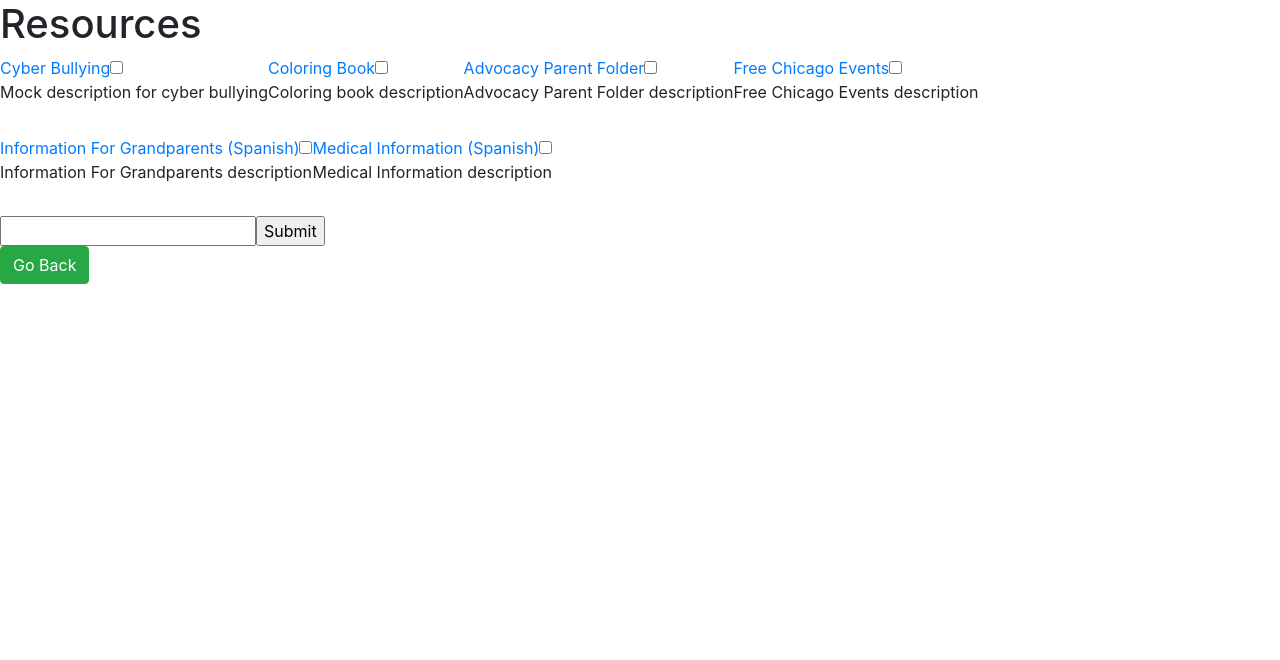
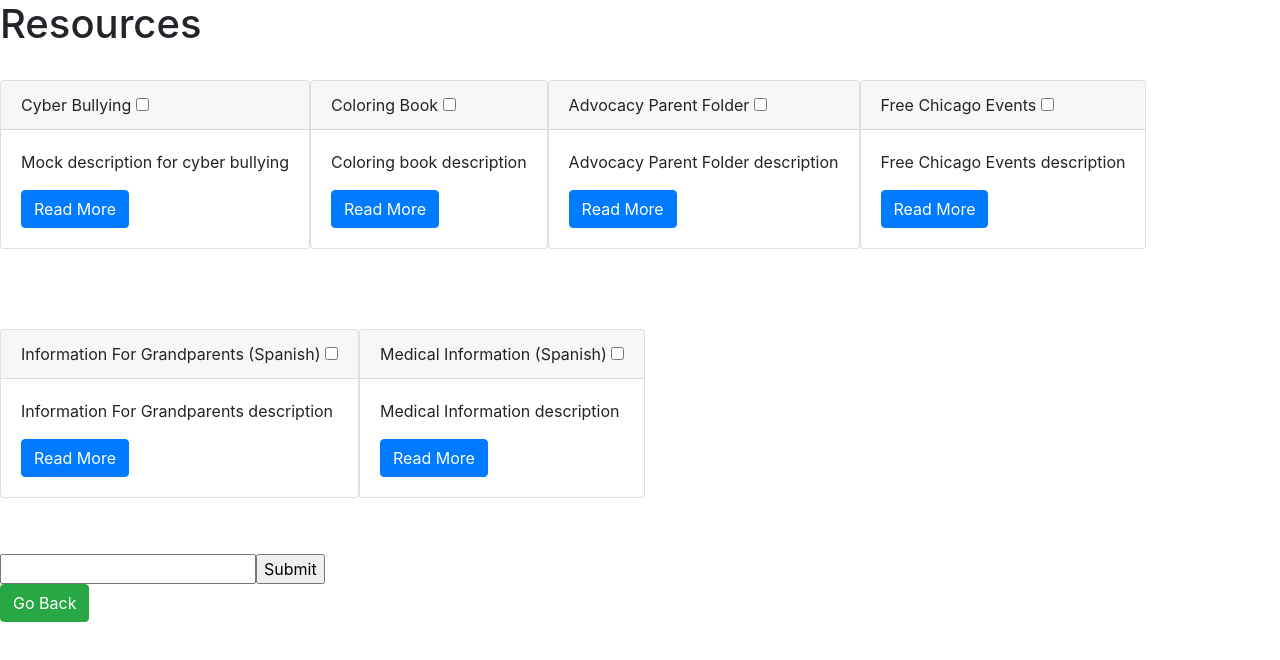
Before and after one commit to Chicago19/team-13, a React (Create React App) app: page /resources in a window 1280 px wide. Shown: the top 660 px of the page. Built offline with nearby package versions, Linux system fonts and the light colour scheme.

Commit message:
initial styling for adult page

```diff
--- a/src/components/Form.jsx
+++ b/src/components/Form.jsx
@@ -1,4 +1,25 @@
 import React from 'react';
+import {Accordion, Card, Button} from 'react-bootstrap';
+
+
+const renderCards = (title, props, link, checkBoxChange) =>{
+	return(
+		<Card>
+			<Card.Header>
+				<a>{title}</a>
+				&nbsp;
+				<input type="checkbox" onChange={(e) => checkBoxChange(title, e)} />
+			</Card.Header>
+			<Card.Body>
+				<Card.Text>
+				{props}
+				</Card.Text>
+				<Button variant="primary" href={link} target="_blank"> Read More</Button>
+			</Card.Body>
+		</Card>
+	)
+}
+
 
 const Form = ({data, checkBoxChange}) => {
 //{/*<Link key={i} articleInfo={article} />*/}
@@ -10,9 +31,7 @@ const Form = ({data, checkBoxChange}) => {
 	const form = data.map((resource, i) => {
 		return (
 			<label key={i}>
-				<a href={resource.link} target="_blank">{resource.title}</a>
-				<input type="checkbox" name="name" onChange={(e) => checkBoxChange(resource.title, e)} />
-				<br/>{resource.description}<br/><br/>
+				<br/>{renderCards(resource.title ,resource.description, resource.link, checkBoxChange)}<br/><br/>
 			</label>
 		);
 	});
--- a/src/pages/Resources.jsx
+++ b/src/pages/Resources.jsx
@@ -2,6 +2,7 @@ import React from 'react';
 import jsonData from '../uploads/resources.json'
 import Form from '../components/Form.jsx'
 import BackButton from '../components/BackButton.jsx'
+
 
 class Resources extends React.Component {
 	constructor(props){
@@ -54,7 +55,6 @@ class Resources extends React.Component {
 		<div >
 			<h1>Resources</h1>
 			<Form data={jsonData} checkBoxChange={this.checkBoxChange}></Form>
-
 			<input type="text" onChange={this.textChange.bind(this)}/>
 			<input type="submit" value="Submit" onClick={this.sendEmail}/>
 			<BackButton></BackButton>
--- a/src/pages/mainAdult.jsx
+++ b/src/pages/mainAdult.jsx
@@ -1,15 +1,33 @@
 import React from 'react';
 import ccaclogo from './images/ccaclogo.jpg';
-import BackButton from '../components/BackButton.jsx'
-import {Container, Row, ButtonToolbar, Button} from 'react-bootstrap'
+import BackButton from '../components/BackButton.jsx';
+import {Container, Row, Col, ButtonToolbar, Button, Image} from 'react-bootstrap';
+import Pic from '../uploads/holding-hands.jpg';
 class CCACinfo extends React.Component{
     render(){
         return(
+            <>
                 <div>
-                <h1>Chicago Children's Advocacy Center</h1>
-                <img src ={ccaclogo} />
-                <p> description</p>
+                    <Row>
+                        <Col>
+                            <h1 className = "center-align px-auto">Chicago Children's Advocacy Center</h1>
+                        </Col>
+                    </Row>
                 </div>
+
+                <Image src={Pic} className="max-width"/>
+
+                <Row>
+                    <Col>
+                        <div className="background-color">
+                            <p className="px-2"> Admiration stimulated cultivated reasonable be projection possession of. Real no near room ye bred sake if some. Is arranging furnished knowledge agreeable so. Fanny as smile up small. It vulgar chatty simple months turned oh at change of. Astonished set expression solicitude way admiration.
+                            Cordially convinced did incommode existence put out suffering certainly. Besides another and saw ferrars limited ten say unknown. On at tolerably depending do perceived. Luckily eat joy see own shyness minuter. So before remark at depart. Did son unreserved themselves indulgence its. Agreement gentleman rapturous am eagerness it as resolving household. Direct wicket little of talked lasted formed or it. Sweetness consulted may prevailed for bed out sincerity.
+                            </p>
+                        </div>
+                    </Col>
+                </Row>
+            </>
+
         );
     }
 }
@@ -17,17 +35,22 @@ class CCACinfo extends React.Component{
 class ResourcesButton extends React.Component{
     render(){
         return(
-            <Container>
             <Row>
-                    <Button type="submit">
-                        <a href="/resources">Resources</a>
+                <Col align="right">
+                    <a href="/resources">
+                        <Button type="submit" >
+                            Resources
                         </Button>
-                    <Button type ="submit">
-                        <a href ="/surveys">Surveys</a>
+                    </a>
+                </Col>
+                <Col align="left" className = "mx-3 px-3">
+                    <a href ="/surveys">
+                        <Button type ="submit" >
+                            Surveys
                         </Button>
+                    </a>
+                </Col>
             </Row>
-            </Container>
-
         );
     }
 }
@@ -36,9 +59,7 @@ const MainAdultPage = () => {
 
 	return (
         <div className = "mainAdultPage">
-            <div >
-                <h1>Adult Homepage</h1>
-            </div>
+
             <CCACinfo/>
             <ResourcesButton/>
             <BackButton urlRoute="/"/>
```
Also changed, not shown: src/pages/css/mainAdult.css (added, +11 -0 lines), 1 other file (tests, documents, lock files or other folders). Lines whose indentation alone changed are shown as unchanged.
